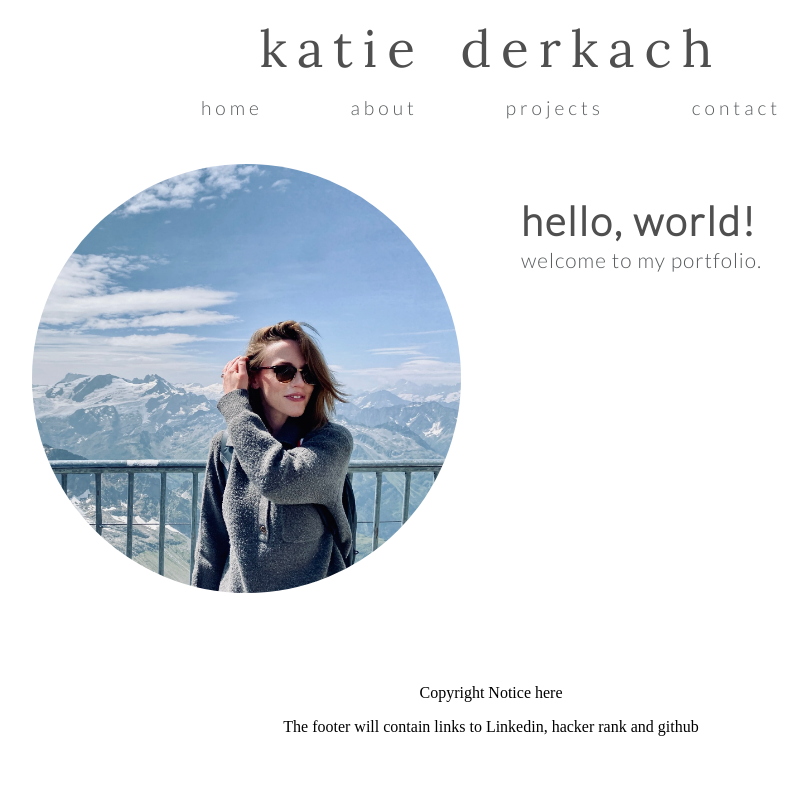
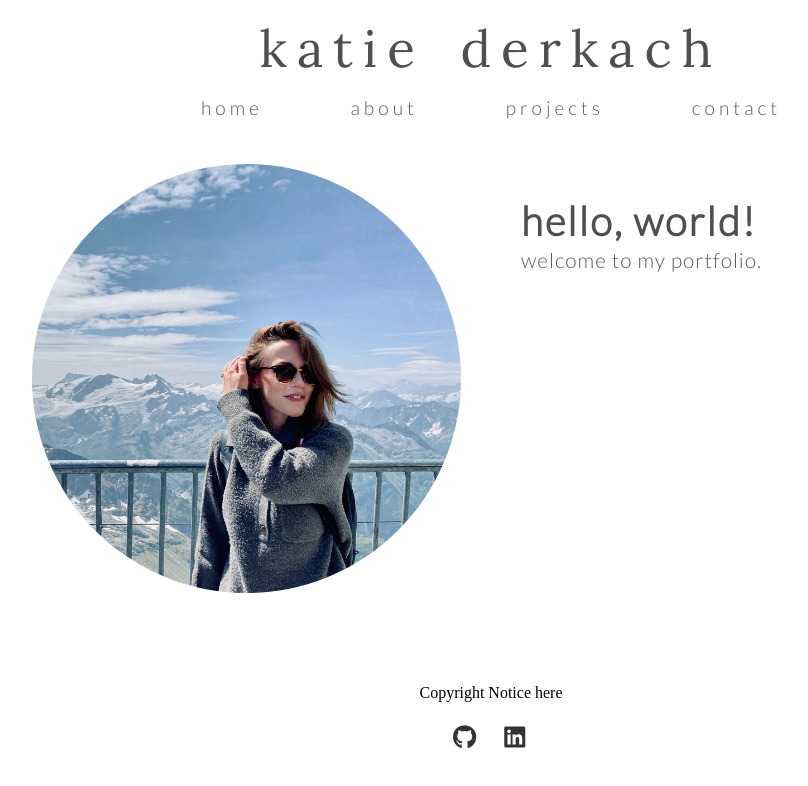
Before and after one commit to katie-dev/kd-portfolio, a plain HTML site: page index.html in a window 1280 px wide. Shown: the whole page, without its empty margins (149-957 px from the left). Drawn offline with Linux system fonts and the light colour scheme.

Commit message:
updated social links

```diff
--- a/index.html
+++ b/index.html
@@ -10,7 +10,7 @@
     <link rel="preconnect" href="https://fonts.googleapis.com">
     <link rel="preconnect" href="https://fonts.gstatic.com" crossorigin>
     <link href="https://fonts.googleapis.com/css2?family=Lato:ital,wght@0,100;0,300;1,100;1,300&display=swap" rel="stylesheet">
-
+    <script src="https://kit.fontawesome.com/1e516e108a.js" crossorigin="anonymous"></script>
     <title>Katie Derkach</title>
 </head>
 <body>
@@ -39,7 +39,14 @@
 
     <footer>
         <p>Copyright Notice here</p>
-        <p>The footer will contain links to Linkedin, hacker rank and github</p>
+        <div class="social-links">
+            <a href="https://github.com/katie-dev" target="_blank" rel="noopener noreferrer">
+                <i class="fab fa-github"></i>
+            </a>
+            <a href="https://www.linkedin.com/in/katie-derkach-308647b8" target="_blank" rel="noopener noreferrer">
+                <i class="fab fa-linkedin"></i>
+            </a>
+        </div>
     </footer>
     <script src="./script.js"></script>
 </body>
--- a/style.css
+++ b/style.css
@@ -90,6 +90,22 @@ a:hover {
     margin-top: 1px;
 }
 
+.social-links {
+    text-align: center;
+    margin-top: 20px;
+  }
+
+  .social-links a {
+    display: inline-block;
+    margin: 0 10px;
+    font-size: 24px;
+    color: #333;
+  }
+
+  .social-links a:hover {
+    color: #007bff;
+  }
+
 
 footer {
     padding: 5px;
```
